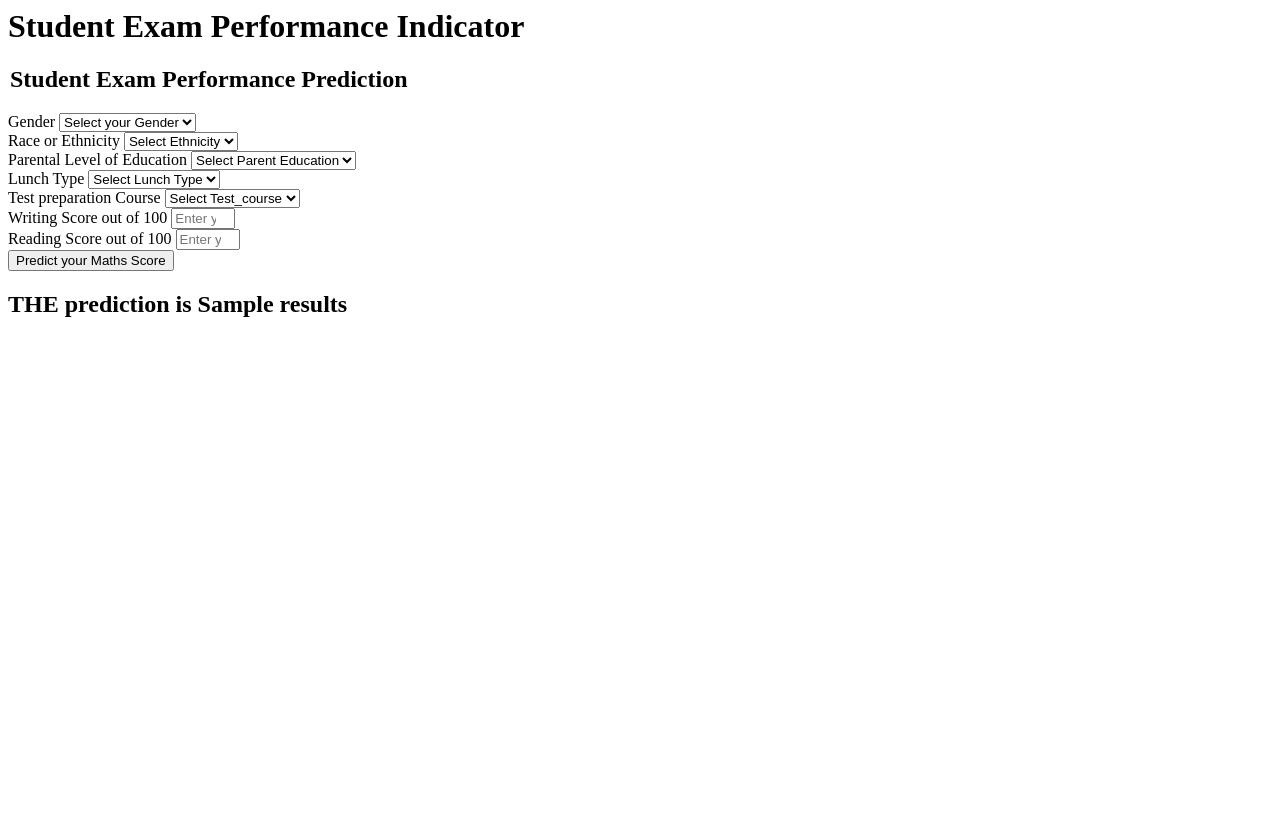
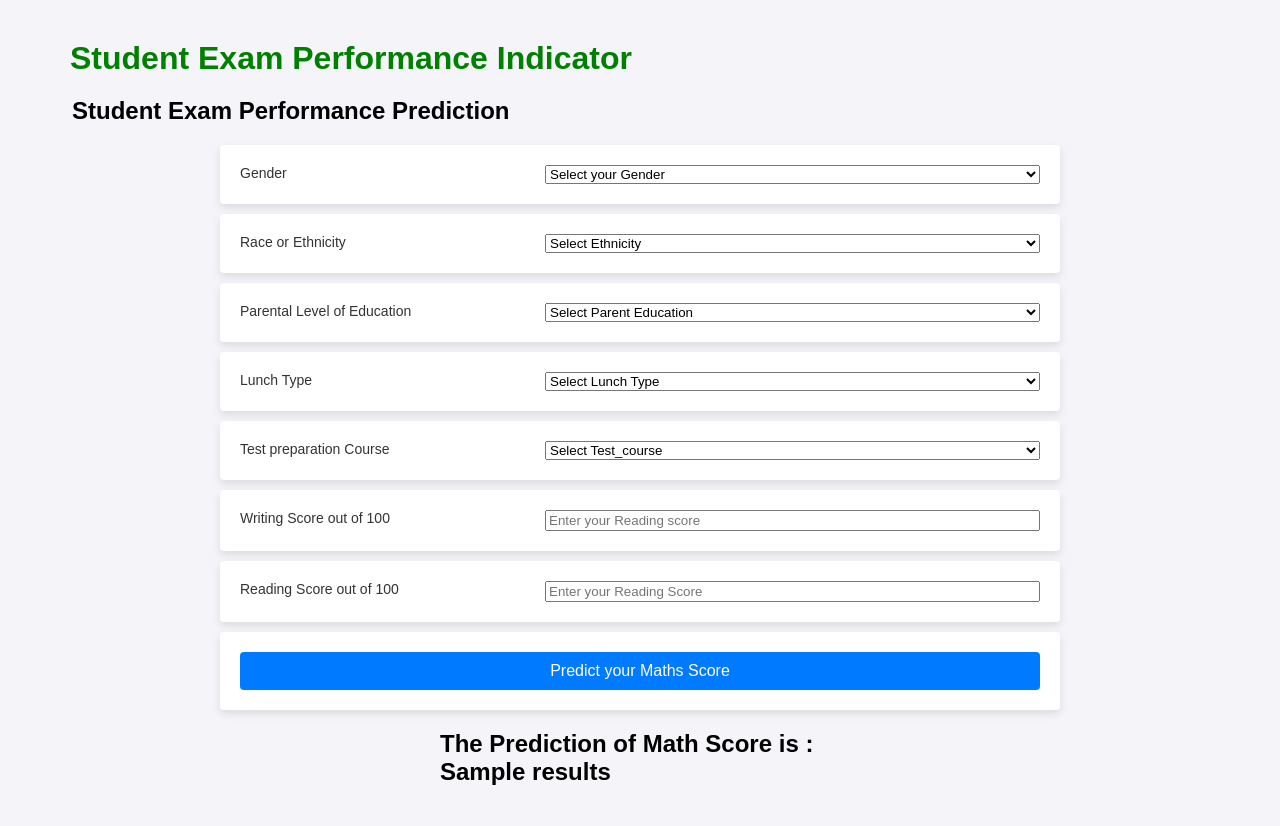
Before and after one commit to pradnyesh2/MLproject, a Flask app: template templates/home.html in a window 1280 px wide. Before the commit the page ends 317 px from the top, so only its background shows below. Run offline with Flask 3, Linux system fonts and the light colour scheme; the template is opened without the code that fills it: most values are stand-ins (such as "Sample title", 1, 10 or a date in 2020).

Commit message:
css addition

```diff
--- a/templates/home.html
+++ b/templates/home.html
@@ -1,10 +1,63 @@
 <html>
 <body>
+
+    <style>
+        body {
+          font-family: Arial, sans-serif;
+          background-color: #f4f4f9;
+          margin: 0;
+          padding: 20px;
+        }
+
+        .mb-3 {
+          display: grid;
+          grid-template-columns: 300px 1fr;
+          gap: 10px 5px;
+          max-width: 800px;
+          margin: 10px auto;
+          background-color: white;
+          padding: 20px;
+          border-radius: 4px;
+          box-shadow: 0 4px 8px rgba(0, 0, 0, 0.1);
+        }
+
+        label {
+          text-align: left;
+          padding-right: 10px;
+          font-size: 14px;
+          color: #333;
+        }
+
+        input[type="submit"] {
+        grid-column: 1 / span 2;
+        padding: 10px;
+        background-color: #007bff;
+        color: white;
+        border: none;
+        border-radius: 4px;
+        font-size: 16px;
+        cursor: pointer;
+        transition: background-color 0.3s ease;
+        }
+
+        input[type="submit"]:hover {
+        background-color: #51b300;
+        align-self: center;
+        text-align: center;
+        }
+
+        input[type="submit"]:active {
+        background-color: #00941e;
+        align-self: center;
+        text-align: center;
+        }
+    </style>
+
     <div class="login">
-       <h1>Student Exam Performance Indicator</h1>
+       <h1 style="color:green; margin: 20px 50px;">Student Exam Performance Indicator</h1>
 
        <form action="{{ url_for('predict_datapoint')}}" method="post">
-        <h2>
+        <h2 style="margin: 20px 50px;">
             <legend>Student Exam Performance Prediction</legend>
         </h2>
         <div class="mb-3">
@@ -104,8 +157,8 @@
             <input class="btn btn-primary" type="submit" value="Predict your Maths Score" required />
         </div>
     </form>
-    <h2>
-       THE  prediction is {{results}}
+    <h2 style="margin: 20px 420px;">
+    The  Prediction of Math Score is : {{results}}
     </h2>
    <body>
 </html>
```
